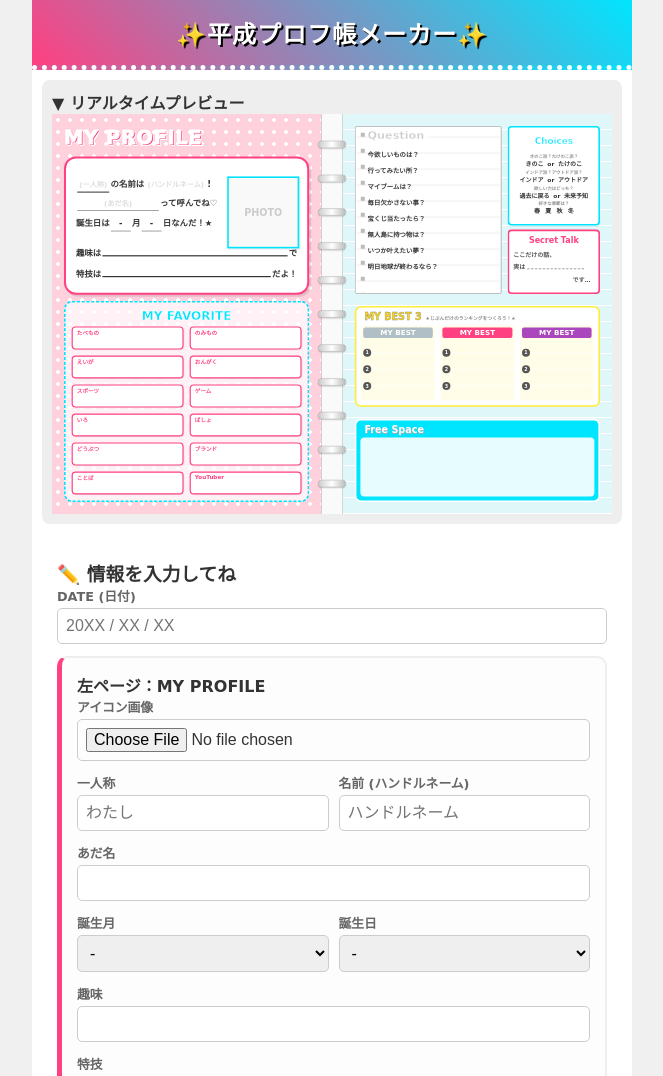
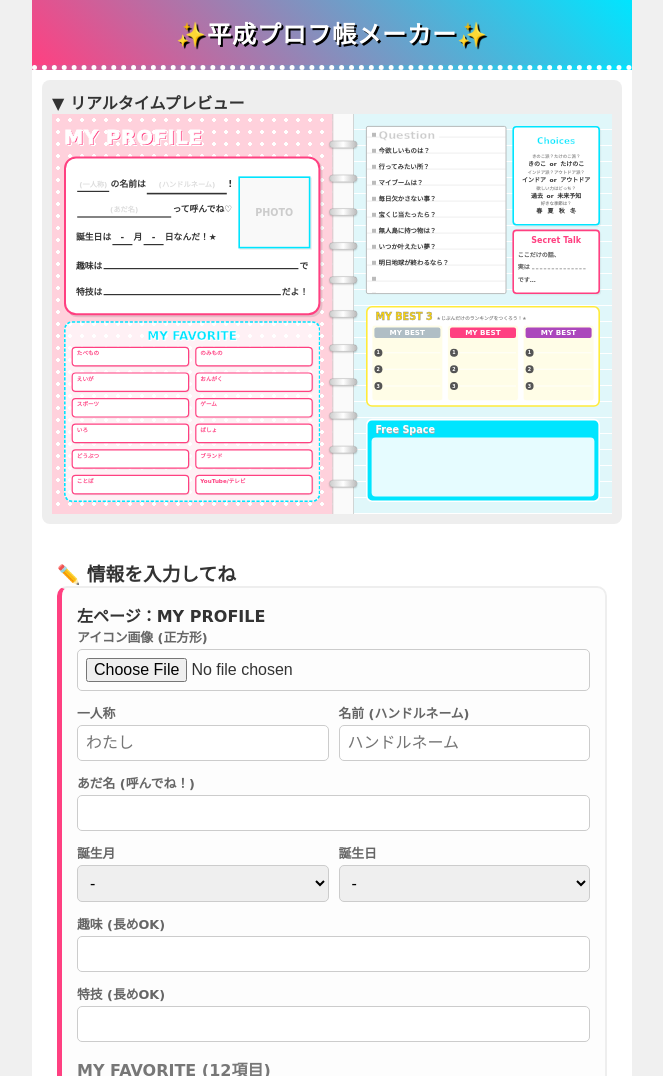
Before and after one commit to dameningenda/heisei-profile-maker, a plain HTML site: page index.html in a window 1280 px wide. Shown: the top 1076 px of the page, without its empty margins (308-971 px from the left). Drawn offline with nearby package versions, Linux system fonts and the light colour scheme; a web font is replaced by a local one.

Commit message:
Add files via upload

```diff
--- a/index.html
+++ b/index.html
@@ -4,11 +4,9 @@
     <meta charset="UTF-8">
     <meta name="viewport" content="width=device-width, initial-scale=1.0">
     <title>平成プロフ帳メーカー</title>
-
     <link rel="preconnect" href="https://fonts.googleapis.com">
     <link rel="preconnect" href="https://fonts.gstatic.com" crossorigin>
     <link href="https://fonts.googleapis.com/css2?family=Yomogi&family=Potta+One&display=swap" rel="stylesheet">
-
     <script src="https://cdnjs.cloudflare.com/ajax/libs/html2canvas/1.4.1/html2canvas.min.js"></script>
 
     <style>
@@ -37,7 +35,7 @@
             padding: 15px; text-align: center; color: #fff; border-bottom: 5px dotted #fff;
         }
         .pop-header h1 {
-            font-family: var(--font-title); font-size: 24px; text-shadow: 2px 2px 0 #000; letter-spacing: 1px;
+            font-family: var(--font-title); font-size: 24px; text-shadow: 2px 2px 0 #000; letter-spacing: 1px; margin: 0;
         }
 
         .page { display: none; padding: 10px; }
@@ -68,7 +66,6 @@
             flex: 4; background: #fff; border-radius: 30px;
             padding: 25px; position: relative; border: 5px solid var(--pop-pink);
             box-shadow: 5px 5px 0 rgba(0,0,0,0.1);
-            overflow: hidden;
         }
         /* 写真枠 */
         .photo-box-pop {
@@ -80,30 +77,16 @@
         .photo-box-pop img { width: 100%; height: 100%; object-fit: cover; }
         #icon-placeholder { color: #ccc; font-size: 24px; font-family: var(--font-title); }
 
-        .intro-text-pop { display: flex; flex-direction: column; justify-content: center; height: 100%; gap: 5px; font-size: 21px; line-height: 1.6; padding-top: 10px; }
-
-        /* 修正：文字の下側を表示させるためにパディングを追加 */
-        .line-pop {
-            display: flex; align-items: baseline;
-            white-space: nowrap;
-            overflow: hidden;
-            max-width: 100%;
-            padding-bottom: 5px;
-        }
+        .intro-text-pop { display: flex; flex-direction: column; justify-content: center; height: 100%; gap: 10px; font-size: 22px; line-height: 1.6; padding-top: 10px; }
+        .line-pop { display: flex; align-items: baseline; white-space: nowrap; }
         .row-nowrap { flex-wrap: nowrap; }
 
         /* 行のレイアウト制御 */
-        .row-top-constrained {
-            width: calc(100% - 200px);
-            margin-bottom: 5px;
-        }
-        .row-short { width: calc(100% - 200px); margin-bottom: 5px; }
-        .row-mid { margin-top: 5px; margin-bottom: 10px; }
-
-        /* 修正：趣味欄と写真の距離を離す */
-        .mt-balance { margin-top: 25px; }
-
-        .row-full { width: 100%; margin-bottom: 5px; }
+        .row-short-top { margin-right: 190px; margin-bottom: 10px; }
+        .row-short { margin-right: 190px; margin-bottom: 10px; }
+        .row-mid { margin-top: 10px; margin-bottom: 15px; }
+        .mt-balance { margin-top: 10px; }
+        .row-full { width: 100%; margin-bottom: 10px; }
 
         .mt-2 { margin-top: 10px; }
         .mt-4 { margin-top: 20px; }
@@ -113,29 +96,22 @@
             border-bottom: 3px solid var(--text-color); padding: 0 5px; margin: 0 3px;
             text-align: center; color: var(--text-color); display: inline-block;
             position: relative;
-            white-space: nowrap;
-            overflow: hidden;
-            vertical-align: bottom;
-            max-width: 100%;
-            min-width: 0;
-            padding-bottom: 1px;
         }
         .fill-line:empty::before {
             content: attr(data-ph); color: #ddd; font-size: 18px; pointer-events: none;
         }
 
-        .fill-line.name-wide { min-width: 100px; font-size: 32px; font-weight: bold; border-bottom-width: 4px; max-width: 250px; }
+        .fill-line.name-wide { min-width: 200px; font-size: 32px; font-weight: bold; border-bottom-width: 4px; }
         .fill-line.long-text { flex: 1; text-align: left; }
-        .fill-line.grow { flex: 1; text-align: center; min-width: 0; }
-        .fill-line.md { min-width: 120px; max-width: 180px; }
-        .fill-line.sm { min-width: 80px; max-width: 120px; }
-        .fill-line.xs { min-width: 50px; max-width: 70px; }
+        .fill-line.grow { flex: 1; text-align: center; }
+        .fill-line.md { min-width: 120px; }
+        .fill-line.sm { min-width: 80px; }
+        .fill-line.xs { min-width: 50px; }
 
         /* 2. MY FAVORITE */
         .favorite-section-grid {
             flex: 6.5; background: rgba(255,255,255,0.7); border-radius: 20px; padding: 15px;
             border: 4px dashed var(--pop-cyan); display: flex; flex-direction: column;
-            overflow: hidden;
         }
         .fav-title-pop { text-align: center; font-family: var(--font-title); font-size: 30px; color: var(--pop-cyan); text-shadow: 2px 2px 0 #fff; -webkit-text-stroke: 1px #fff; margin-bottom: 10px; }
         .fav-grid-container {
@@ -154,8 +130,7 @@
         }
         .fb-val {
             width: 90%; border-bottom: none; text-align: center; font-size: 20px;
-            margin-top: 15px; white-space: nowrap; overflow: hidden;
-            padding-bottom: 3px;
+            margin-top: 15px; white-space: nowrap;
         }
 
         /* --- 右ページ (水色) --- */
@@ -166,7 +141,7 @@
         }
 
         /* 上段 */
-        .right-top-section { display: flex; gap: 15px; height: 420px; margin-bottom: 15px; overflow: hidden; }
+        .right-top-section { display: flex; gap: 15px; height: 420px; margin-bottom: 15px; }
 
         /* Question */
         .question-memo-fitted {
@@ -175,7 +150,6 @@
             background-image: linear-gradient(to bottom, transparent 38px, #eee 2px);
             background-size: 100% 40px;
             background-position: 0 -13px;
-            overflow: hidden;
         }
         .note-ring-holes {
             position: absolute; left: 8px; top: 0; bottom: 0; width: 20px;
@@ -189,17 +163,16 @@
         }
         .nl { height: 40px; display: flex; align-items: center; padding-bottom: 0; overflow: hidden; }
         .nq { font-size: 14px; color: #555; white-space: nowrap; margin-right: 5px; flex-shrink: 0; }
-        .na { flex: 1; font-size: 18px; font-weight: bold; white-space: nowrap; overflow: hidden; color: #000; min-width: 0; }
+        .na { flex: 1; font-size: 18px; font-weight: bold; white-space: nowrap; color: #000; }
 
         /* 右カラム */
-        .right-col-stack { flex: 1; display: flex; flex-direction: column; gap: 10px; overflow: hidden; }
+        .right-col-stack { flex: 1; display: flex; flex-direction: column; gap: 10px; }
 
         .choices-box-pop {
             flex: 2; background: #fff; border-radius: 10px; padding: 10px 15px;
             border: 4px solid var(--pop-cyan); box-shadow: 3px 3px 0 rgba(0,0,0,0.05);
             display: flex; flex-direction: column;
             justify-content: space-evenly;
-            overflow: hidden;
         }
         .box-head { font-family: var(--font-title); font-size: 22px; color: var(--pop-cyan); text-align: center; -webkit-text-stroke: 1px #fff; margin-bottom: 5px; }
         .cl-item { margin-bottom: 2px; font-size: 12px; text-align: center; }
@@ -212,7 +185,6 @@
             flex: 1.2; background: #fff; border-radius: 10px; padding: 10px;
             border: 4px solid var(--pop-pink); position: relative; box-shadow: 3px 3px 0 rgba(0,0,0,0.05);
             display: flex; flex-direction: column;
-            overflow: hidden;
         }
         .box-head-s { font-family: var(--font-title); font-size: 20px; color: var(--pop-pink); text-align: center; }
         .sec-body-center {
@@ -223,32 +195,30 @@
         }
         .sec-row { margin-bottom: 0; }
         .sec-val-long { border-bottom: 2px dashed #888; width: 70%; display: inline-block; text-align: center; font-size: 18px; font-weight: bold; white-space: nowrap; overflow: hidden; }
-
-        /* 修正：右寄せ */
-        .end-text { align-self: flex-end; width: auto; margin-right: 10px; }
+        .sec-end { text-align: right; font-size: 15px; color: #555; }
 
         /* 中段：MY BEST */
         .best-section-pop {
             flex: 2.5; background: #fff; border-radius: 15px; padding: 10px;
-            border: 4px solid var(--pop-yellow); margin-bottom: 15px; display: flex; flex-direction: column; overflow: hidden;
+            border: 4px solid var(--pop-yellow); margin-bottom: 15px; display: flex; flex-direction: column;
         }
         .best-header-row { display: flex; align-items: baseline; margin-bottom: 5px; }
         .best-main-title { font-family: var(--font-title); font-size: 24px; color: #FFD700; text-shadow: 1px 1px 0 #fff; -webkit-text-stroke: 1px #888; margin-left: 10px; }
         .best-sub-title { font-size: 12px; color: #888; font-weight: bold; margin-left: 10px; }
         .best-grid-pop { display: flex; gap: 10px; flex: 1; }
-        .b-col { flex: 1; background: #FFFDE7; border-radius: 8px; padding: 5px; display: flex; flex-direction: column; justify-content: space-between; border: 2px solid #fff; overflow: hidden; }
+        .b-col { flex: 1; background: #FFFDE7; border-radius: 8px; padding: 5px; display: flex; flex-direction: column; justify-content: space-between; border: 2px solid #fff; }
         .b-theme { height: 26px; background: #B0BEC5; border-radius: 5px; margin-bottom: 5px; font-size: 13px; color: #fff; text-align: center; line-height: 26px; white-space: nowrap; overflow: hidden; font-weight: bold; }
         .b-theme.pink { background: var(--pop-pink); }
         .b-theme.purple { background: #AB47BC; }
         .b-list { display: flex; flex-direction: column; justify-content: space-evenly; flex: 1; }
         .b-row { display: flex; align-items: center; font-size: 18px; }
         .b-rank { display: inline-block; width: 20px; height: 20px; background: #555; color: #fff; border-radius: 50%; font-size: 12px; text-align: center; line-height: 20px; margin-right: 4px; }
-        .b-val { flex: 1; border-bottom: 2px solid #fff; white-space: nowrap; overflow: hidden; min-width: 0; }
+        .b-val { flex: 1; border-bottom: 2px solid #fff; white-space: nowrap; overflow: hidden; }
 
         /* 下段：Free Space */
         .free-section-pop {
             flex: 2; background: var(--pop-cyan); border-radius: 15px; padding: 10px; border: 4px solid #fff;
-            display: flex; flex-direction: column; overflow: hidden;
+            display: flex; flex-direction: column;
         }
         .free-head-pop { font-family: var(--font-title); font-size: 24px; color: #fff; text-shadow: 1px 1px 0 #aaa; margin-bottom: 5px; margin-left: 10px; }
         .free-body-pop { flex: 1; background: rgba(255,255,255,0.9); border-radius: 10px; padding: 15px; font-size: 20px; white-space: pre-wrap; line-height: 2.0; overflow: hidden; color: #000; }
@@ -316,7 +286,7 @@
                                 </div>
 
                                 <div class="intro-text-pop">
-                                    <div class="line-pop row-nowrap row-top-constrained">
+                                    <div class="line-pop row-nowrap row-short-top">
                                         <span class="fill-line sm auto-fit" id="prev-me" data-ph="(一人称)"></span> の名前は <span class="fill-line name-wide auto-fit" id="prev-name" data-ph="(ハンドルネーム)"></span> !
                                     </div>
                                     <div class="line-pop row-short">
@@ -350,7 +320,7 @@
                                     <div class="fav-box"><span class="fb-head">どうぶつ</span><div class="fb-val auto-fit" id="prev-f-animal"></div></div>
                                     <div class="fav-box"><span class="fb-head">ブランド</span><div class="fb-val auto-fit" id="prev-f-fashion"></div></div>
                                     <div class="fav-box"><span class="fb-head">ことば</span><div class="fb-val auto-fit" id="prev-f-word"></div></div>
-                                    <div class="fav-box"><span class="fb-head">YouTuber</span><div class="fb-val auto-fit" id="prev-f-tv"></div></div>
+                                    <div class="fav-box"><span class="fb-head">YouTube/テレビ</span><div class="fb-val auto-fit" id="prev-f-tv"></div></div>
                                 </div>
                             </div>
                         </div>
@@ -364,7 +334,7 @@
                                     <div class="note-ring-holes"></div>
                                     <div class="note-paper">
                                         <div class="memo-title">Question</div>
-                                        <div class="memo-lines-fitted">
+                                        <div class="memo-lines-balanced">
                                             <div class="nl"><span class="mq">今欲しいものは？</span><span class="na auto-fit" id="prev-q1"></span></div>
                                             <div class="nl"><span class="mq">行ってみたい所？</span><span class="na auto-fit" id="prev-q2"></span></div>
                                             <div class="nl"><span class="mq">マイブームは？</span><span class="na auto-fit" id="prev-q4"></span></div>
@@ -383,7 +353,7 @@
                                         <div class="choice-list-tight">
                                             <div class="cl-item" id="c1-prev"><div class="cq">きのこ派？たけのこ派？</div><div class="ca"><span class="opt">きのこ</span> or <span class="opt">たけのこ</span></div></div>
                                             <div class="cl-item" id="c2-prev"><div class="cq">インドア派？アウトドア派？</div><div class="ca"><span class="opt">インドア</span> or <span class="opt">アウトドア</span></div></div>
-                                            <div class="cl-item" id="c3-prev"><div class="cq">欲しい力はどっち？</div><div class="ca"><span class="opt">過去に戻る</span> or <span class="opt">未来予知</span></div></div>
+                                            <div class="cl-item" id="c3-prev"><div class="cq">欲しい力はどっち？</div><div class="ca"><span class="opt">過去</span> or <span class="opt">未来予知</span></div></div>
                                             <div class="cl-item" id="c4-prev"><div class="cq">好きな季節は？</div><div class="ca"><span class="opt">春</span> <span class="opt">夏</span> <span class="opt">秋</span> <span class="opt">冬</span></div></div>
                                         </div>
                                     </div>
@@ -444,20 +414,16 @@
 
         <div class="form-container">
             <h3>✏️ 情報を入力してね</h3>
-            <div class="form-group date-input">
-                <label>DATE (日付)</label>
-                <input type="text" oninput="updateText('date', this.value)" placeholder="20XX / XX / XX">
-            </div>
 
             <div class="form-section pink">
                 <h4>左ページ：MY PROFILE</h4>
-                <div class="form-group"><label>アイコン画像</label><input type="file" accept="image/*" onchange="updateIcon(this)"></div>
+                <div class="form-group"><label>アイコン画像 (正方形)</label><input type="file" accept="image/*" onchange="updateIcon(this)"></div>
 
                 <div class="form-row">
                     <div class="half"><label>一人称</label><input type="text" oninput="updateText('me', this.value)" placeholder="わたし"></div>
                     <div class="half"><label>名前 (ハンドルネーム)</label><input type="text" oninput="updateText('name', this.value)" placeholder="ハンドルネーム"></div>
                 </div>
-                <div class="form-group"><label>あだ名</label><input type="text" oninput="updateText('nick', this.value)"></div>
+                <div class="form-group"><label>あだ名 (呼んでね！)</label><input type="text" oninput="updateText('nick', this.value)"></div>
 
                 <div class="form-row">
                     <div class="half">
@@ -475,9 +441,8 @@
                         <select id="input-day" onchange="updateBirthday()">
                             <option value="">-</option>
                             <option value="1">1</option><option value="2">2</option><option value="3">3</option><option value="4">4</option><option value="5">5</option>
-                            <option value="6">6</option><option value="7">7</option><option value="8">8</option><option value="9">9</option>
-                            <option value="10">10</option><option value="11">11</option><option value="12">12</option>
-                            <option value="13">13</option><option value="14">14</option><option value="15">15</option>
+                            <option value="6">6</option><option value="7">7</option><option value="8">8</option><option value="9">9</option><option value="10">10</option>
+                            <option value="11">11</option><option value="12">12</option><option value="13">13</option><option value="14">14</option><option value="15">15</option>
                             <option value="16">16</option><option value="17">17</option><option value="18">18</option><option value="19">19</option><option value="20">20</option>
                             <option value="21">21</option><option value="22">22</option><option value="23">23</option><option value="24">24</option><option value="25">25</option>
                             <option value="26">26</option><option value="27">27</option><option value="28">28</option><option value="29">29</option><option value="30">30</option><option value="31">31</option>
@@ -485,8 +450,8 @@
                     </div>
                 </div>
 
-                <div class="form-group"><label>趣味</label><input type="text" oninput="updateText('hobby', this.value)"></div>
-                <div class="form-group"><label>特技</label><input type="text" oninput="updateText('skill', this.value)"></div>
+                <div class="form-group"><label>趣味 (長めOK)</label><input type="text" oninput="updateText('hobby', this.value)"></div>
+                <div class="form-group"><label>特技 (長めOK)</label><input type="text" oninput="updateText('skill', this.value)"></div>
 
                 <div class="form-label-qa">MY FAVORITE (12項目)</div>
                 <div class="form-row"><div class="half"><label>たべもの</label><input type="text" oninput="updateText('f-food', this.value)"></div><div class="half"><label>のみもの</label><input type="text" oninput="updateText('f-drink', this.value)"></div></div>
@@ -494,7 +459,7 @@
                 <div class="form-row"><div class="half"><label>スポーツ</label><input type="text" oninput="updateText('f-sport', this.value)"></div><div class="half"><label>ゲーム</label><input type="text" oninput="updateText('f-game', this.value)"></div></div>
                 <div class="form-row"><div class="half"><label>いろ</label><input type="text" oninput="updateText('f-color', this.value)"></div><div class="half"><label>ばしょ</label><input type="text" oninput="updateText('f-place', this.value)"></div></div>
                 <div class="form-row"><div class="half"><label>どうぶつ</label><input type="text" oninput="updateText('f-animal', this.value)"></div><div class="half"><label>ブランド</label><input type="text" oninput="updateText('f-fashion', this.value)"></div></div>
-                <div class="form-row"><div class="half"><label>ことば</label><input type="text" oninput="updateText('f-word', this.value)"></div><div class="half"><label>YouTuber</label><input type="text" oninput="updateText('f-tv', this.value)"></div></div>
+                <div class="form-row"><div class="half"><label>ことば</label><input type="text" oninput="updateText('f-word', this.value)"></div><div class="half"><label>YouTube/テレビ</label><input type="text" oninput="updateText('f-tv', this.value)"></div></div>
             </div>
 
             <div class="form-section blue">
@@ -516,13 +481,13 @@
                     <p>インドア派orアウトドア派？</p>
                     <div class="c-btns"><button class="c-btn" onclick="selectChoice('c2', 0, this)">インドア</button><button class="c-btn" onclick="selectChoice('c2', 1, this)">アウトドア</button></div>
                     <p>欲しい力は？</p>
-                    <div class="c-btns"><button class="c-btn" onclick="selectChoice('c3', 0, this)">過去に戻る</button><button class="c-btn" onclick="selectChoice('c3', 1, this)">未来予知</button></div>
+                    <div class="c-btns"><button class="c-btn" onclick="selectChoice('c3', 0, this)">過去</button><button class="c-btn" onclick="selectChoice('c3', 1, this)">未来予知</button></div>
                     <p>好きな季節は…</p>
                     <div class="c-btns"><button class="c-btn" onclick="selectChoice('c4', 0, this)">春</button><button class="c-btn" onclick="selectChoice('c4', 1, this)">夏</button><button class="c-btn" onclick="selectChoice('c4', 2, this)">秋</button><button class="c-btn" onclick="selectChoice('c4', 3, this)">冬</button></div>
                 </div>
 
                 <div class="form-label-qa">Secret Talk</div>
-                <div class="form-group"><label>実は「〇〇」です</label><input type="text" oninput="updateText('secret', this.value)"></div>
+                <div class="form-group"><label>実は「〇〇」なんです…</label><input type="text" oninput="updateText('secret', this.value)"></div>
 
                 <div class="form-label-qa">MY BEST (テーマも書いてね)</div>
                 <div class="form-group"><input type="text" class="rank-theme" placeholder="テーマ1 (例:おかし)" oninput="updateText('rank1-title', this.value)"></div>
@@ -555,7 +520,7 @@
 
     <div id="loading">
         <div class="spinner"></div>
-        <p>カキカキ中...</p>
+        <p>カキカキ中…✍🏻</p>
     </div>
 </div>
 
@@ -563,6 +528,8 @@
 window.onload = function() {
     generateRings();
     resizePreview();
+
+    // 日付初期値 (入力欄は削除されたのでプレビュー反映処理は不要ですが、JS構造は維持)
     updateText('rank1-title', 'MY BEST');
     updateText('rank2-title', 'MY BEST');
     updateText('rank3-title', 'MY BEST');
@@ -598,12 +565,14 @@
     const el = document.getElementById('prev-' + id);
     if (el) {
         el.innerText = val;
+        // 文字数調整の対象クラスなら実行
         if (el.classList.contains('auto-fit')) {
             adjustFontSize(el);
         }
     }
 }
 
+// 誕生日更新用
 function updateBirthday() {
     const m = document.getElementById('input-month').value || '-';
     const d = document.getElementById('input-day').value || '-';
@@ -611,15 +580,17 @@
     updateText('day', d);
 }
 
+// フォントサイズ自動調整関数
 function adjustFontSize(el) {
-        let size = 32;
+    let size = 32; // 最大サイズ
     if (el.classList.contains('name-wide')) size = 32;
     else if (el.classList.contains('fill-line')) size = 22;
     else if (el.classList.contains('fb-val')) size = 20;
-        else if (el.classList.contains('sec-val-long')) size = 18;
     else size = 18;
 
-        el.style.fontSize = size + 'px';
+    el.style.fontSize = size + 'px'; // 一旦リセット
+
+    // はみ出している間、サイズを小さくする
     while (el.scrollWidth > el.offsetWidth && size > 8) {
         size--;
         el.style.fontSize = size + 'px';
@@ -665,7 +636,7 @@
 async function generateImage() {
     const loading = document.getElementById('loading');
     const loadingText = loading.querySelector('p');
-        if(loadingText) loadingText.innerText = "カキカキ中...";
+    if(loadingText) loadingText.innerText = "カキカキ中…✍🏻";
     loading.style.display = 'flex';
     window.scrollTo(0, 0);
 
```
Lines whose indentation alone changed are shown as unchanged.
